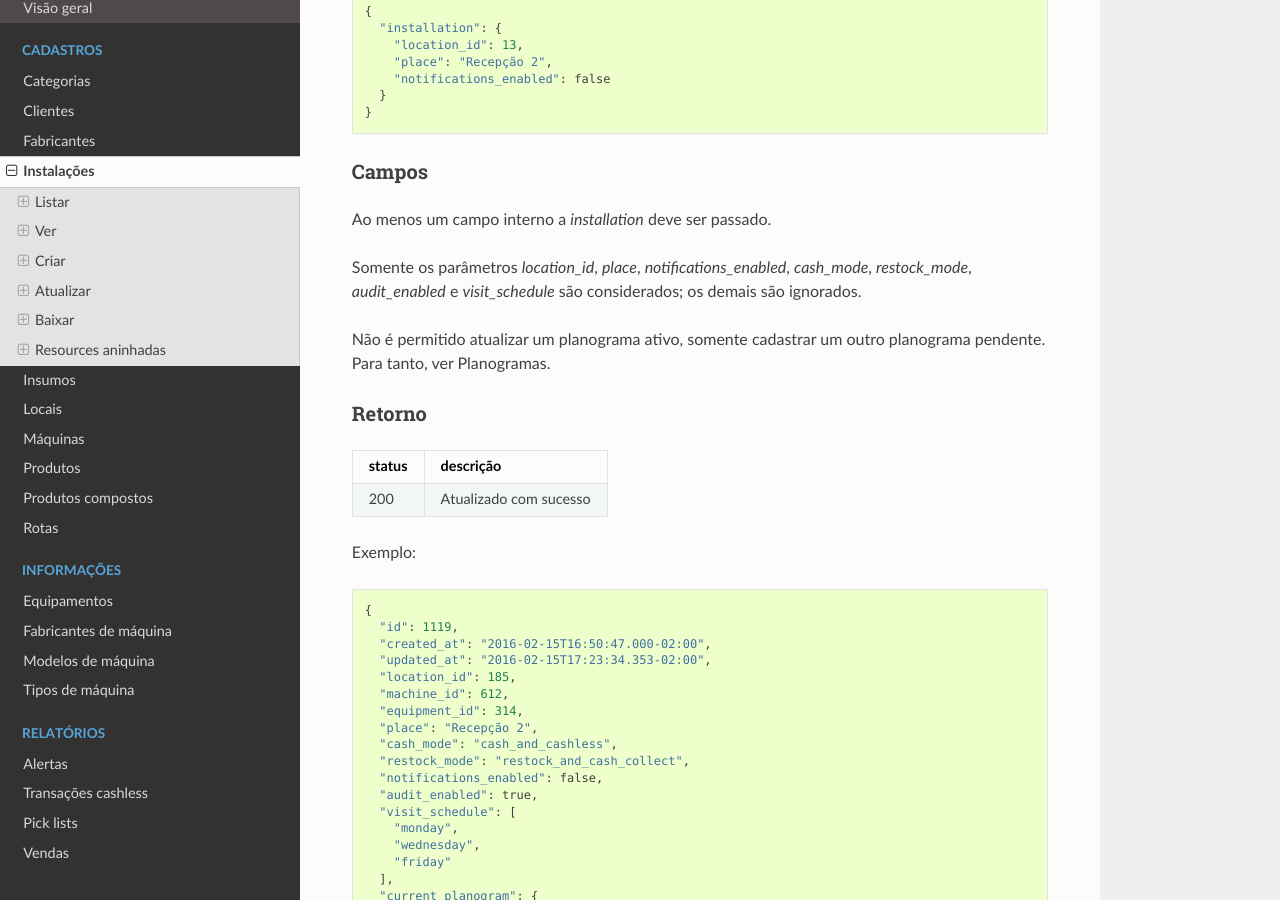
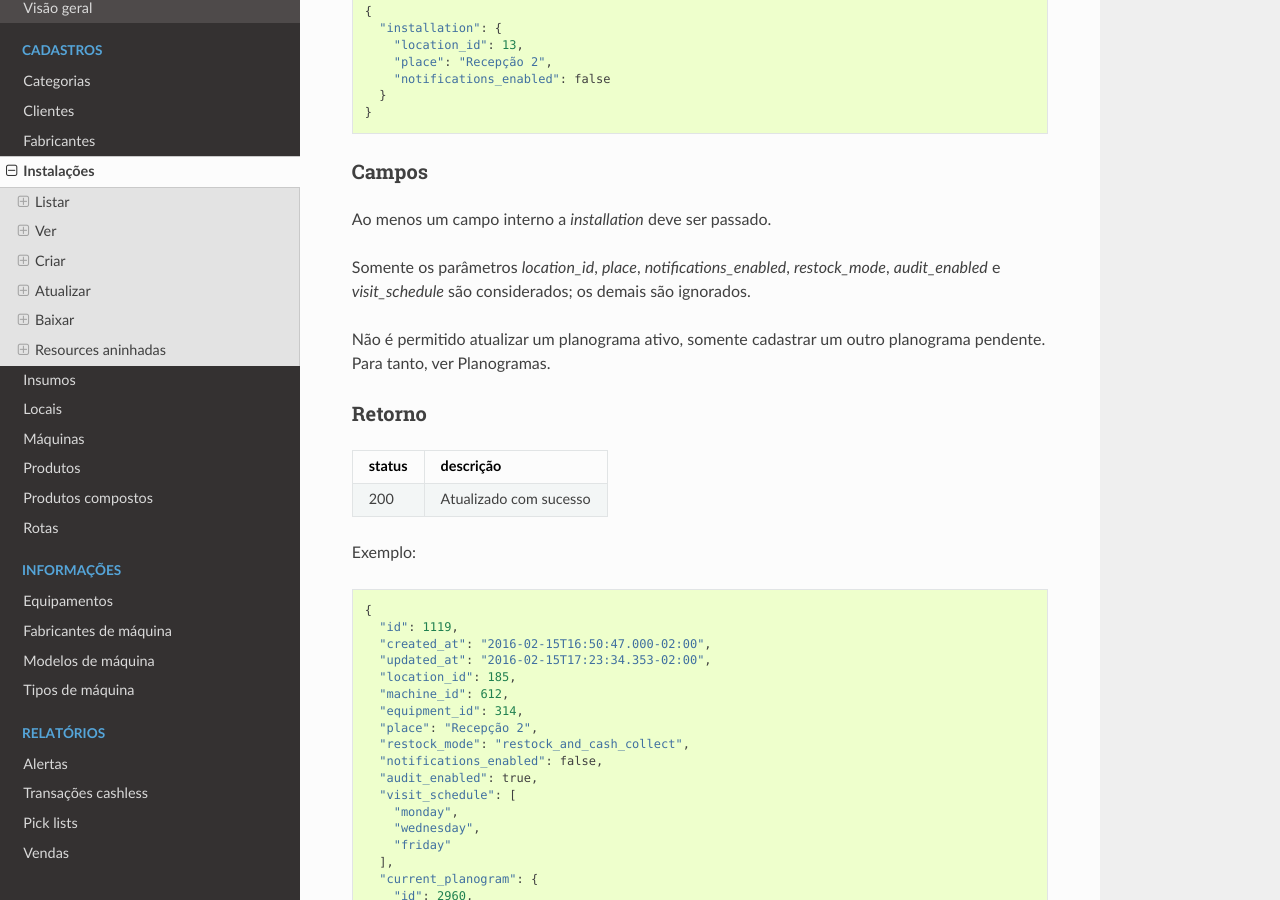
Before and after one commit to rfbezerra/vmpay_api_doc, a Sphinx documentation site: the page built from docs/source/registries/installation.rst, in a window 1280 px wide and 900 px high, scrolled down 10871 px. Built offline with Sphinx 7.4.7 and the Read the Docs theme 2.0.0, drawn with Linux system fonts in a browser that asks for light colours.

Commit message:
Não permite alterar cash mode no update de instalação
Installation#cash_mode realmente não pode ser alterado pelo update de
instalação (a não ser pelo superadmin). Isso acontece porque a alteração
dessa propriedade envolve sincronização com a auditoria, o que hoje só é
feito pelo suporte.

```diff
--- a/docs/source/registries/installation.rst
+++ b/docs/source/registries/installation.rst
@@ -591,7 +591,7 @@
 
 Ao menos um campo interno a *installation* deve ser passado.
 
-Somente os parâmetros *location_id*, *place*, *notifications_enabled*, *cash_mode*, *restock_mode*, *audit_enabled* e *visit_schedule* são considerados; os demais são ignorados.
+Somente os parâmetros *location_id*, *place*, *notifications_enabled*, *restock_mode*, *audit_enabled* e *visit_schedule* são considerados; os demais são ignorados.
 
 Não é permitido atualizar um planograma ativo, somente cadastrar um outro planograma pendente. Para tanto, ver Planogramas.
 
@@ -616,7 +616,6 @@
     "machine_id": 612,
     "equipment_id": 314,
     "place": "Recepção 2",
-    "cash_mode": "cash_and_cashless",
     "restock_mode": "restock_and_cash_collect",
     "notifications_enabled": false,
     "audit_enabled": true,
```
